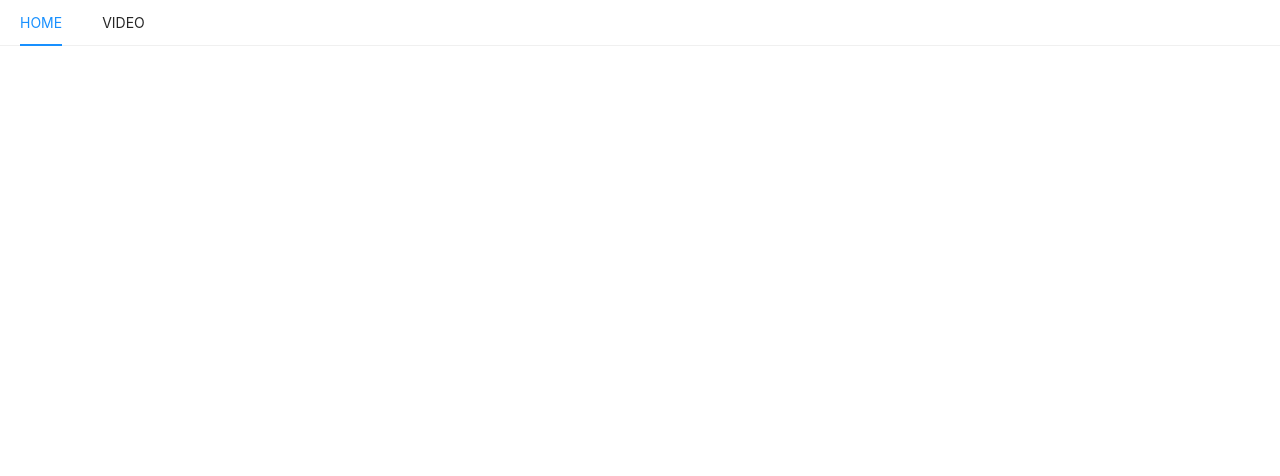
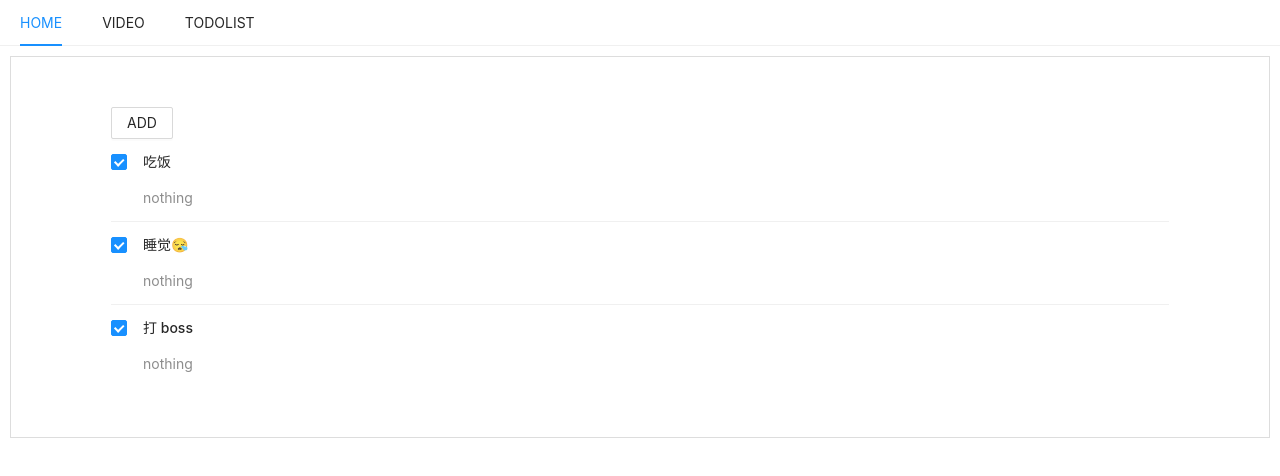
Before and after one commit to wangchunlei0000/koala, a Vue app: page /todolist in a window 1280 px wide. Before the commit this address had no page. Shown: the top 476 px of the page. Built offline with nearby package versions, Linux system fonts and the light colour scheme.

Commit message:
add todolist;

```diff
--- a/src/components/navigator/index.vue
+++ b/src/components/navigator/index.vue
@@ -23,6 +23,7 @@ const changeKey = ({ key }) => {
           <a-menu-item key="video2">xgplayer</a-menu-item>
         </a-menu-item-group>
       </a-sub-menu>
+      <a-menu-item key="todolist"> TODOLIST </a-menu-item>
     </a-menu>
   </div>
 </template>
--- a/src/router/index.js
+++ b/src/router/index.js
@@ -6,7 +6,7 @@ const router = createRouter({
     {
       path: '/',
       name: 'home',
-      component:  () => import('@/views/home/index.vue'),
+      component: () => import('@/views/home/index.vue'),
     },
     {
       path: '/video1',
@@ -24,6 +24,14 @@ const router = createRouter({
       // which is lazy-loaded when the route is visited.
       component: () => import('@/views/video2/index.vue'),
     },
+    {
+      path: '/todolist',
+      name: 'todolist',
+      // route level code-splitting
+      // this generates a separate chunk (About.[hash].js) for this route
+      // which is lazy-loaded when the route is visited.
+      component: () => import('@/views/todolist/index.vue'),
+    },
   ],
 })
 
--- /dev/null
+++ b/src/stores/todolist.js
@@ -0,0 +1,33 @@
+import { defineStore } from 'pinia'
+
+export const useTodolist = defineStore('todolist', {
+  state: () => {
+    return {
+      list: [
+        {
+          title: '吃饭',
+          description: 'nothing',
+          done: true,
+        },
+        {
+          title: '睡觉😪',
+          description: 'nothing',
+          done: true,
+        },
+        {
+          title: '打 boss',
+          description: 'nothing',
+          done: true,
+        },
+      ],
+    }
+  },
+  actions: {
+    addListItem(data) {
+      this.list.unshift(data)
+    },
+    resetList(data) {
+      this.list = data
+    },
+  },
+})
--- /dev/null
+++ b/src/views/todolist/index.vue
@@ -0,0 +1,99 @@
+<script setup>
+import { useTodolist } from '@/stores/todolist.js'
+import { storeToRefs } from 'pinia'
+import { ref, watch, computed } from 'vue'
+const store = useTodolist()
+let visible = ref(false)
+let title = ref('')
+let description = ref('')
+
+const list = computed(() => {
+  const { list } = storeToRefs(store)
+  return list.value
+})
+
+const handleList = () => {
+  const doneList = list.value.filter(element => {
+    return element.done
+  })
+  const todoList = list.value.filter(element => {
+    return !element.done
+  })
+  const resultList = todoList.concat(doneList)
+  store.resetList(resultList)
+}
+watch(
+  () => list,
+  () => {
+    handleList()
+  },
+  {
+    deep: true,
+  },
+)
+
+const showAddList = () => {
+  visible.value = true
+}
+
+const handleCancel = () => {
+  title.value = ''
+  description.value = ''
+  visible.value = false
+}
+
+const handleOk = () => {
+  const data = {
+    title: title.value,
+    description: description.value,
+    done: false,
+  }
+  store.addListItem(data)
+  handleCancel()
+}
+</script>
+
+<template>
+  <div class="wrapper">
+    <a-button @click="showAddList">ADD</a-button>
+    <a-modal
+      class="modal-wrapper"
+      :visible="visible"
+      title="添加 todo"
+      @ok="handleOk"
+      @cancel="handleCancel"
+    >
+      <a-input placeholder="输入todo title" v-model:value="title" class="title-input" />
+      <a-input placeholder="输入todo description" v-model:value="description" />
+    </a-modal>
+
+    <a-list item-layout="horizontal" :data-source="list">
+      <template #renderItem="{ item }">
+        <a-list-item>
+          <a-list-item-meta :description="item.description">
+            <template #title>
+              <p>{{ item.title }}</p>
+            </template>
+            <template #avatar>
+              <a-checkbox v-model:checked="item.done"></a-checkbox>
+            </template>
+          </a-list-item-meta>
+        </a-list-item>
+      </template>
+    </a-list>
+  </div>
+</template>
+
+<style lang="less" scoped>
+.wrapper {
+  margin: 10px;
+  padding: 50px 100px;
+  border: 1px solid #ddd;
+}
+.modal-wrapper {
+  padding: 50px;
+  .title-input {
+    margin-bottom: 20px;
+  }
+}
+</style>
```
Also changed, not shown: .eslintrc.cjs.
